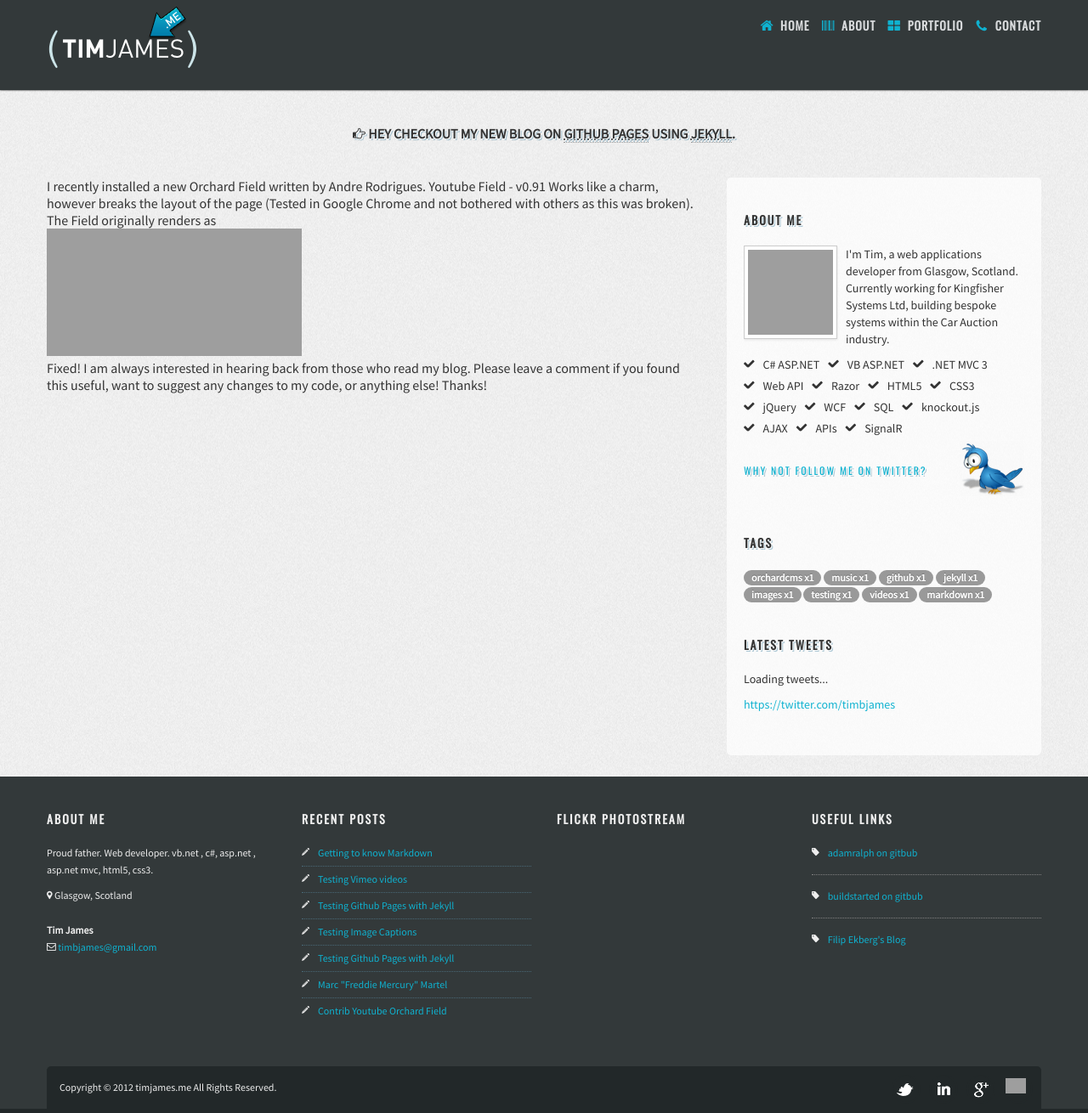
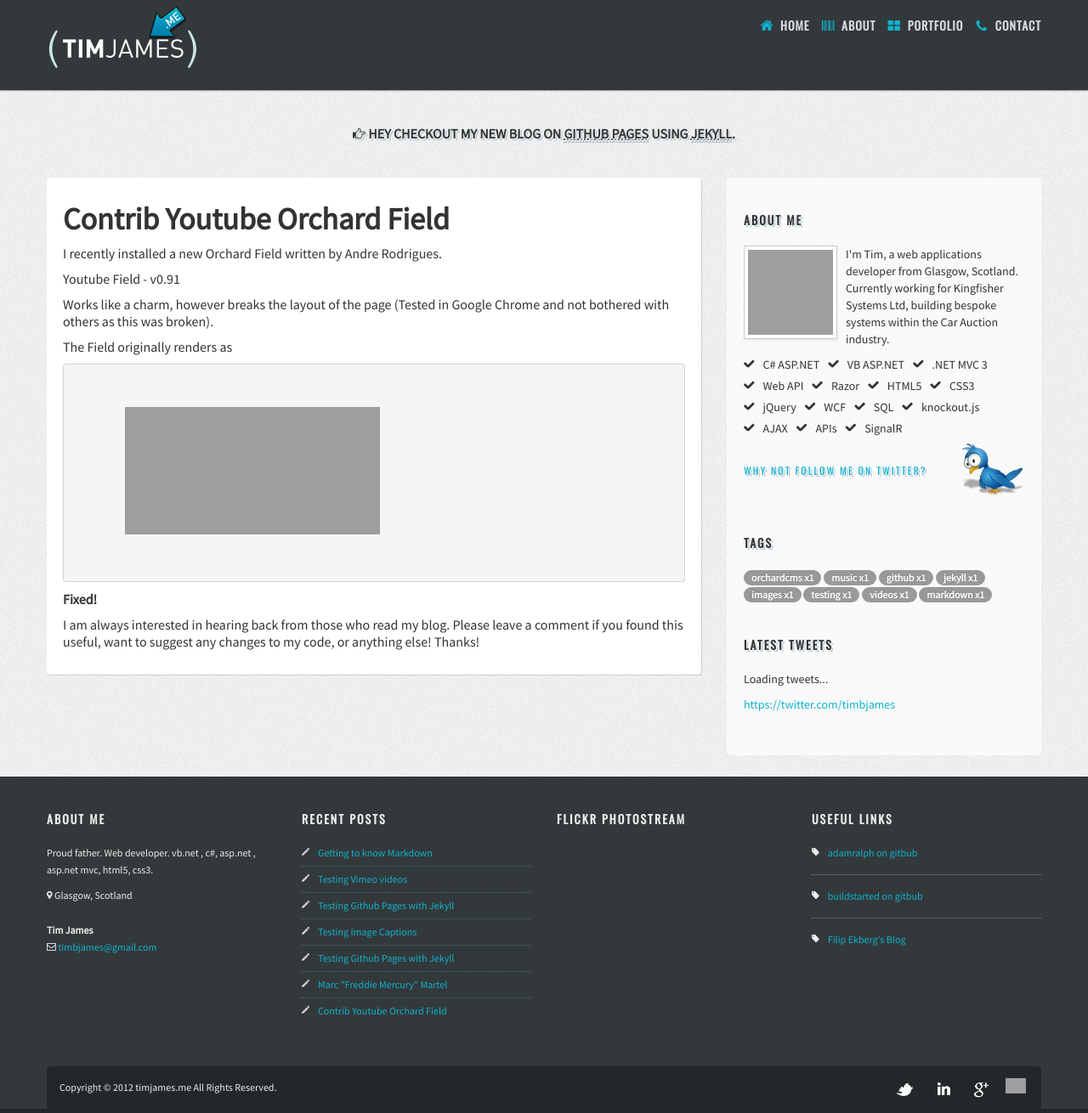
Before and after one commit to timbjames/timbjames.github.com, a Jekyll site: the page built from contrib-youtube-orchard-field.html, in a window 1280 px wide and 1310 px high. Shown: the whole window at 85% size. Built offline with Jekyll 4.4.1, drawn with Linux system fonts in a browser that asks for light colours; nearby versions of some CDN libraries; some web fonts are replaced; Markdown is read by kramdown in place of the engine named in the settings; grey boxes are pictures that could not be loaded.

Commit message:
update orchard youtube field static

```diff
--- a/contrib-youtube-orchard-field.html
+++ b/contrib-youtube-orchard-field.html
@@ -3,14 +3,19 @@ layout: layout
 title: Contrib Youtube Orchard Field
 ---
 
-I recently installed a new Orchard Field written by Andre Rodrigues.
+<div class="post-wrapper">
 
-Youtube Field - v0.91
+    <h1>Contrib Youtube Orchard Field</h1>
 
-Works like a charm, however breaks the layout of the page (Tested in Google Chrome and not bothered with others as this was broken).
+    <p>I recently installed a new Orchard Field written by Andre Rodrigues.</p>
 
-The Field originally renders as
+    <p>Youtube Field - v0.91</p>
 
+    <p>Works like a charm, however breaks the layout of the page (Tested in Google Chrome and not bothered with others as this was broken).</p>
+
+    <p>The Field originally renders as</p>
+
+<pre>
     <div class="youtube-field">
         <iframe
             width="@Model.ContentField.Width"
@@ -19,9 +24,12 @@ The Field originally renders as
             frameborder="0"
             allowfullscreen />
     </div>
+</pre>
 
-Which breaks the layout. So I updated it to:
+    <p>Which breaks the layout. So I updated it to:</p>
 
+
+<pre>
     <div class="youtube-field">
         <iframe
             width="@Model.ContentField.Width"
@@ -30,7 +38,11 @@ Which breaks the layout. So I updated it to:
             frameborder="0"
             allowfullscreen="true"></iframe>
     </div>
+</pre>
 
-Fixed!
+    <p><strong>Fixed!</strong></p>
 
-I am always interested in hearing back from those who read my blog. Please leave a comment if you found this useful, want to suggest any changes to my code, or anything else! Thanks!
+    <p>I am always interested in hearing back from those who read my blog. Please leave a comment if you found this useful, want to suggest any changes to my code, or anything else! Thanks!</p>
+
+
+</div>
```
Lines whose indentation alone changed are shown as unchanged.
